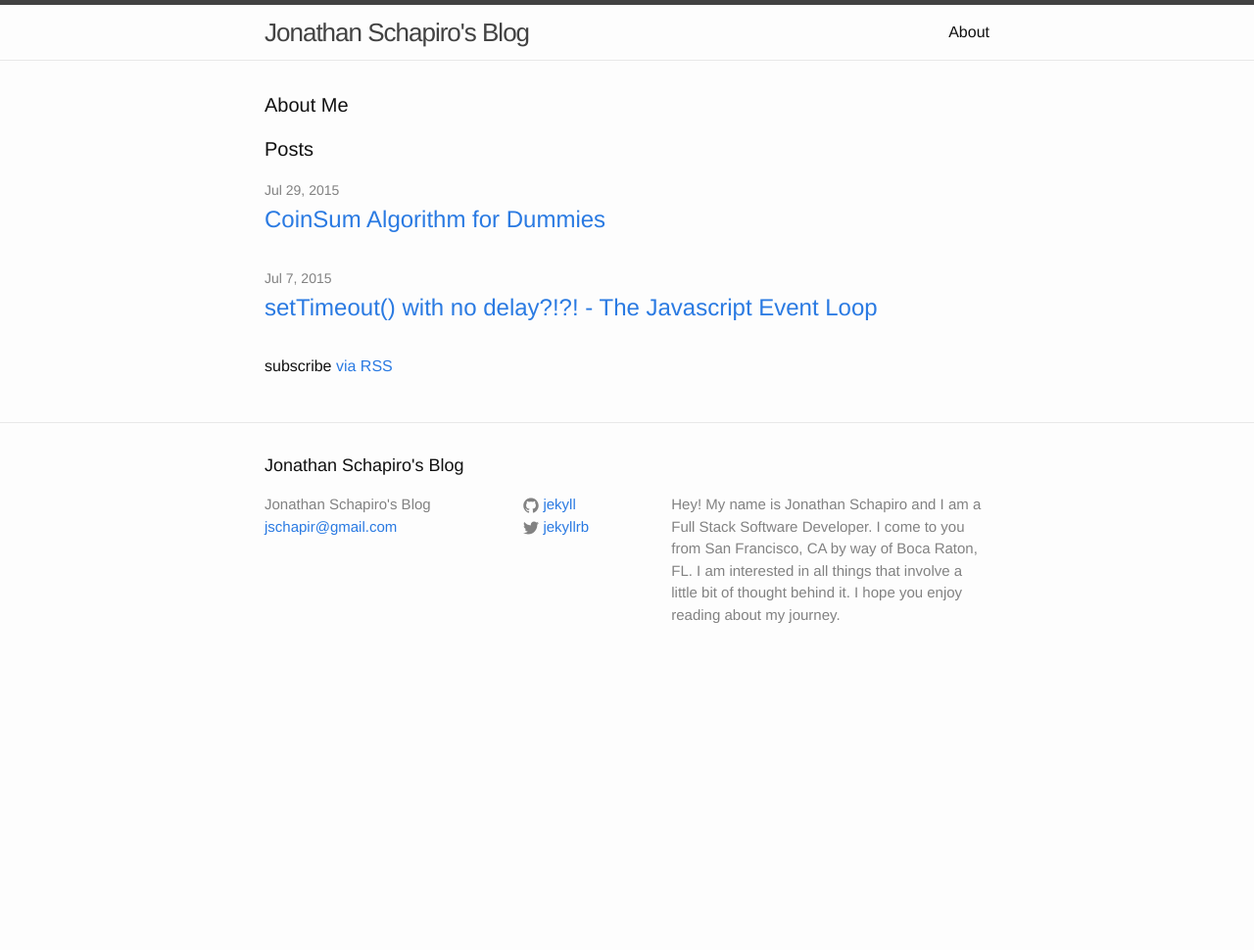
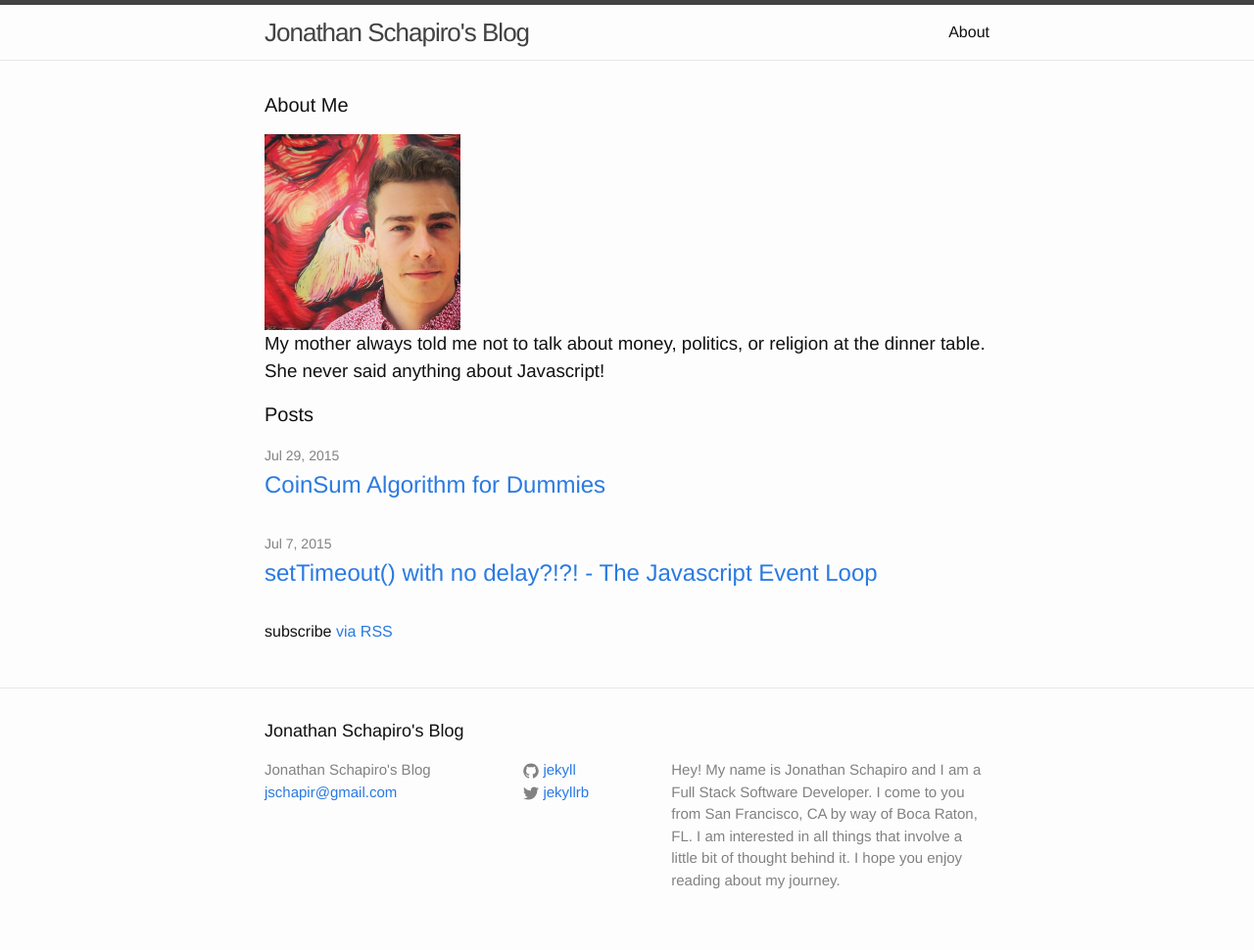
Before and after one commit to jschapiro003/jonathanschapiro.github.io, a Jekyll site: the page built from index.html, in a window 1280 px wide. Shown: the whole page at 98% size. Built offline with Jekyll 4.4.1, drawn with Linux system fonts in a browser that asks for light colours; before the commit the page ends 900 px from its top, so only the background shows below that.

Commit message:
fixed about me

```diff
--- a/index.html
+++ b/index.html
@@ -4,7 +4,17 @@ layout: default
 
 <div class="home">
   <h1 class="page-heading">About Me</h1>
-    <!--<img src = "/Users/jschapir/Desktop/HackReactor/jschapiro003.github.io/images/me_in_miami.jpg" alt="me-pic"> </img>-->
+    <img src = "images/me_in_miami.jpg?raw=true" alt="me-pic" style="width:200px; height:200px;"> </img>
+
+
+
+    <h3>
+
+    My mother always told me not to talk about money, politics, or religion at the dinner table.
+    She never said anything about Javascript!
+
+   </h3>
+
   <h1 class="page-heading">Posts</h1>
 
   <ul class="post-list">
```
